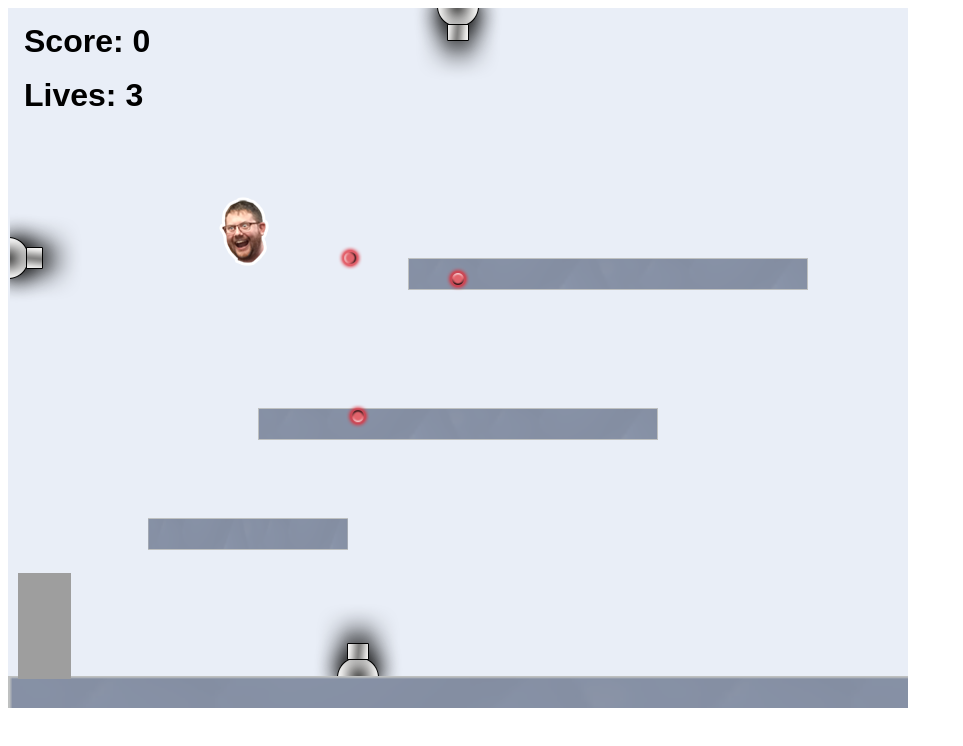
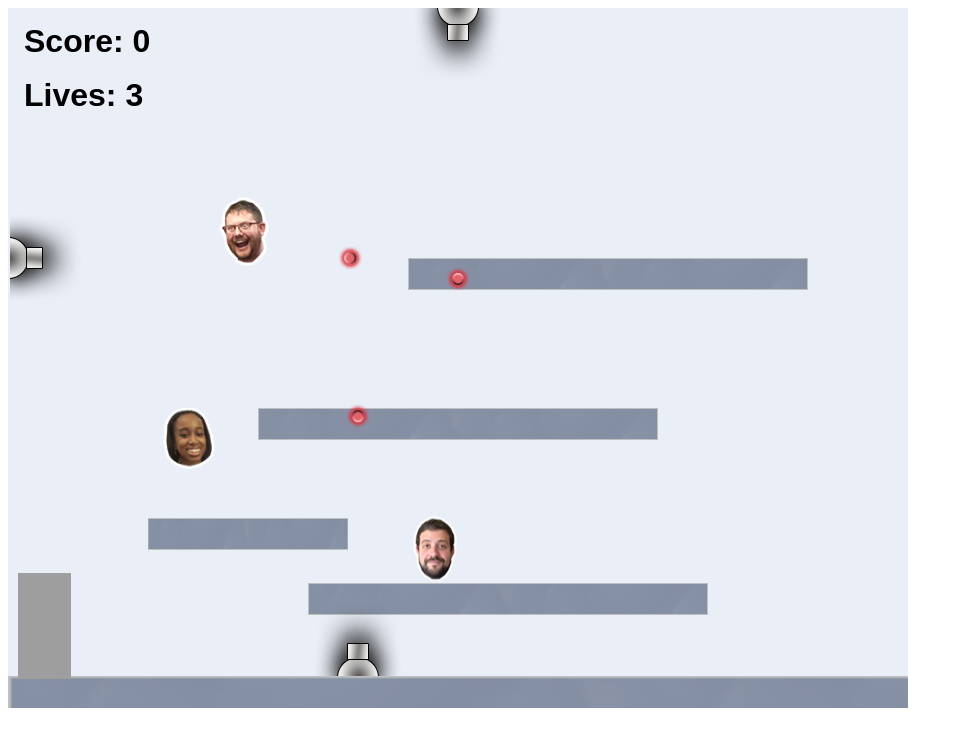
Before and after one commit to Jeremiahs04/Jeremiahs04.github.io, a website: page projects/platformer/index.html in a window 1280 px wide. Shown: the whole page, without its empty margins (0-963 px from the left). Drawn offline with Linux system fonts and the light colour scheme; animation ran at ten frames a second.

Commit message:
saving everything for final

```diff
--- /dev/null
+++ b/js/init/platform.js
@@ -0,0 +1 @@
+createPlatform
--- a/projects/platformer/js/init/collectable.js
+++ b/projects/platformer/js/init/collectable.js
@@ -38,7 +38,8 @@
 
         // example:
         createCollectable(type.steve, 200, 170, 6, 0.7);
-
+        createCollectable(type.grace, 150, 400, 0, 0.5);
+        createCollectable(type.max, 400, 500, 9, 0.4);
 
 
         // ALL YOUR CODE GOES ABOVE HERE ///////////////////////////////////////
--- a/projects/platformer/js/init/platform.js
+++ b/projects/platformer/js/init/platform.js
@@ -40,7 +40,7 @@
         createPlatform(400, 250);
         createPlatform(140, 510, 0.5);
         createPlatform(250, 400,);
-
+        createPlatform(300, 575)
         // ALL YOUR CODE GOES ABOVE HERE ///////////////////////////////////////
         ////////////////////////////////////////////////////////////////////////
     }
```
Also changed, not shown: projects/bouncing-box/index.html (+2 -2 lines).
